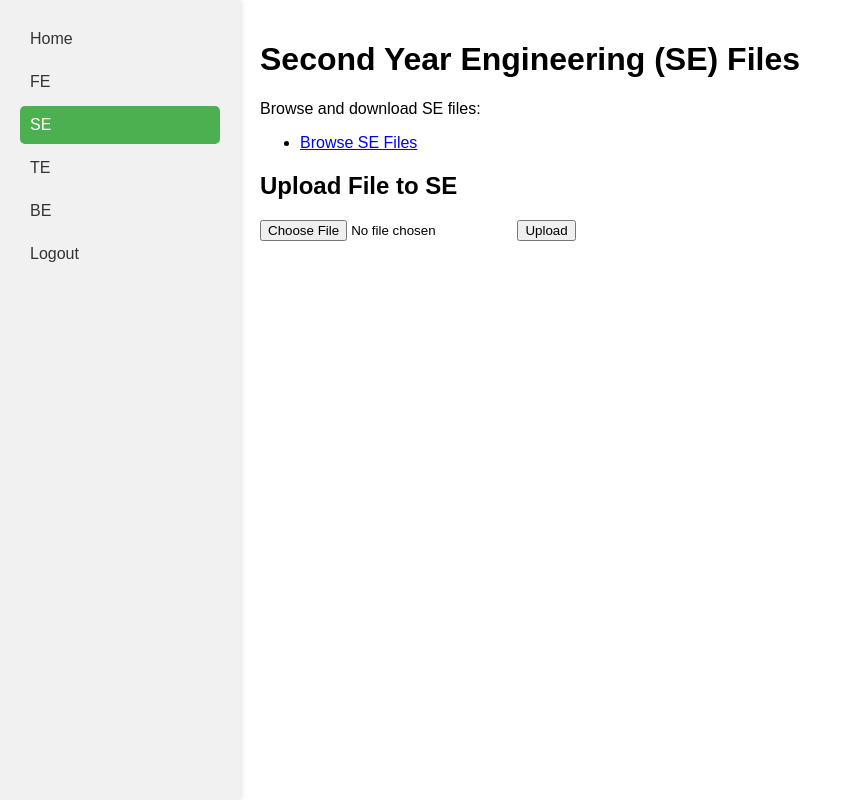
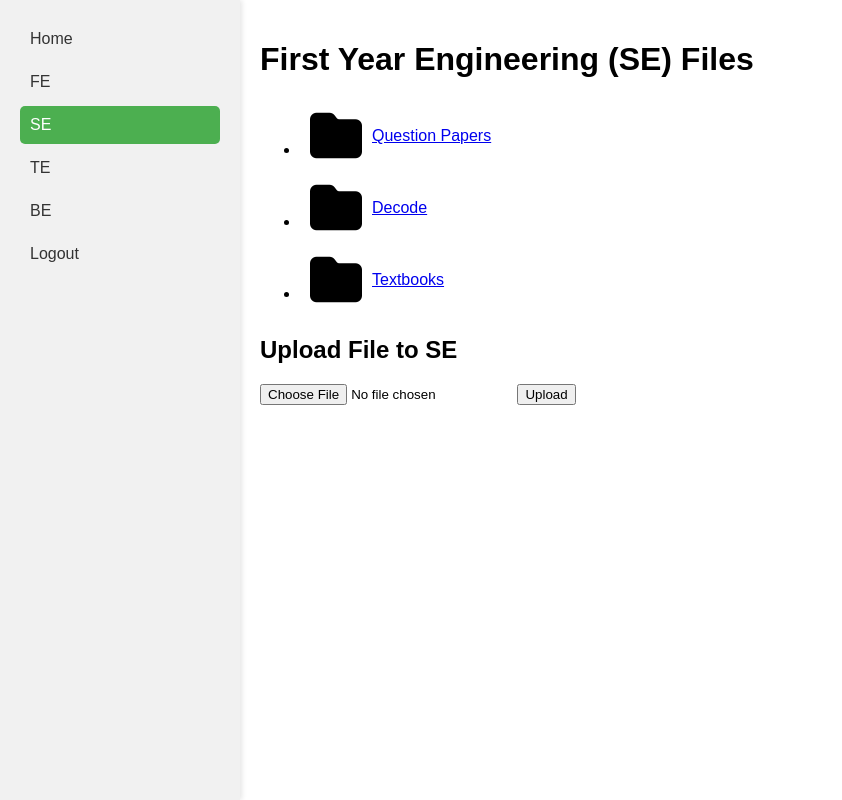
Before and after one commit to amey-kadam/studyinfoweb, a Flask app: page /SE in a window 1280 px wide. Shown: the whole page, without its empty margins (0-842 px from the left). Run offline with Flask 3, Linux system fonts and the light colour scheme; a user stored in the database is signed in.

Commit message:
just few things left

```diff
--- a/app.py
+++ b/app.py
@@ -58,7 +58,7 @@ def logout():
 
 @app.route('/register', methods=['GET', 'POST'])
 def register():
-    if request.method == 'POST':
+    if request.method == ['POST']:
         username = request.form.get('username')
         password = request.form.get('password')
         existing_user = User.query.filter_by(username=username).first()
@@ -77,8 +77,22 @@ def register():
 def category_page(category):
     if category not in ['FE', 'SE', 'TE', 'BE']:
         abort(404)
-    return render_template(f'{category.lower()}.html', category=category, is_admin=current_user.is_admin)
 
+    # Define the subfolders
+    subfolders = ['QUESTION PAPERS', 'DECODE', 'BOOKS']
+
+    # Get the path to the category's directory
+    full_path = os.path.join(app.config['UPLOAD_FOLDER'], category)
+
+    # Create subfolders if they don't exist
+    for folder in subfolders:
+        folder_path = os.path.join(full_path, folder)
+        os.makedirs(folder_path, exist_ok=True)
+
+    # List the subfolders
+    contents = os.listdir(full_path)
+
+    return render_template(f'{category.lower()}.html', category=category, contents=contents, is_admin=current_user.is_admin)
 
 @app.route('/<category>/files/<path:subpath>')
 @login_required
@@ -106,7 +120,7 @@ def browse_files(category, subpath):
 def upload_file(category):
     if not current_user.is_admin:
         abort(403)  # Forbidden
-    if request.method == 'POST':
+    if request.method == ['POST']:
         if 'file' not in request.files:
             flash('No file part')
             return redirect(request.url)
--- a/static/styles.css
+++ b/static/styles.css
@@ -42,3 +42,16 @@ body {
     background-color: #f0f0f0;
     border: 1px solid #ddd;
 }
+
+
+
+.folder-icon {
+    display: flex;
+    align-items: center;
+    padding: 10px;
+}
+
+.folder-icon i {
+    font-size: 52px;
+    margin-right: 10px;
+}
--- a/templates/base.html
+++ b/templates/base.html
@@ -5,6 +5,7 @@
     <meta name="viewport" content="width=device-width, initial-scale=1.0">
     <title>{% block title %}File Browser{% endblock %}</title>
     <link rel="stylesheet" href="static/styles.css">
+    <link rel="stylesheet" href="https://cdnjs.cloudflare.com/ajax/libs/font-awesome/6.4.2/css/all.min.css">
 </head>
 <body>
     <div class="navbar">
--- a/templates/se.html
+++ b/templates/se.html
@@ -3,18 +3,33 @@
 {% block title %}SE - File Browser{% endblock %}
 
 {% block content %}
-    <h1>Second Year Engineering (SE) Files</h1>
-    <p>Browse and download SE files:</p>
+    <h1>First Year Engineering (SE) Files</h1>
     <ul>
-        <li><a href="{{ url_for('browse_files', category='SE', subpath='') }}">Browse SE Files</a></li>
+        <li>
+            <div class="folder-icon">
+                <i class="fa-solid fa-folder"></i>
+                <a href="{{ url_for('browse_files', category='SE', subpath='QUESTION PAPERS') }}">Question Papers</a>
+            </div>
+        </li>
+        <li>
+            <div class="folder-icon">
+                <i class="fa-solid fa-folder"></i>
+                <a href="{{ url_for('browse_files', category='SE', subpath='DECODE') }}">Decode</a>
+            </div>
+        </li>
+        <li>
+            <div class="folder-icon">
+                <i class="fa-solid fa-folder"></i>
+                <a href="{{ url_for('browse_files', category='SE', subpath='BOOKS') }}">Textbooks</a>
+            </div>
+        </li>
     </ul>
 
-    {% if is_admin %}
+    {% if current_user.is_admin %}
         <h2>Upload File to {{ category }}</h2>
         <form method="POST" enctype="multipart/form-data">
             <input type="file" name="file" required>
             <input type="submit" value="Upload">
         </form>
     {% endif %}
-
 {% endblock %}
```
Also changed, not shown: templates/be.html (+20 -5 lines), templates/browse.html (deleted, +0 -13 lines), templates/fe.html (+19 -4 lines), templates/te.html (+20 -5 lines), 1 other file.
